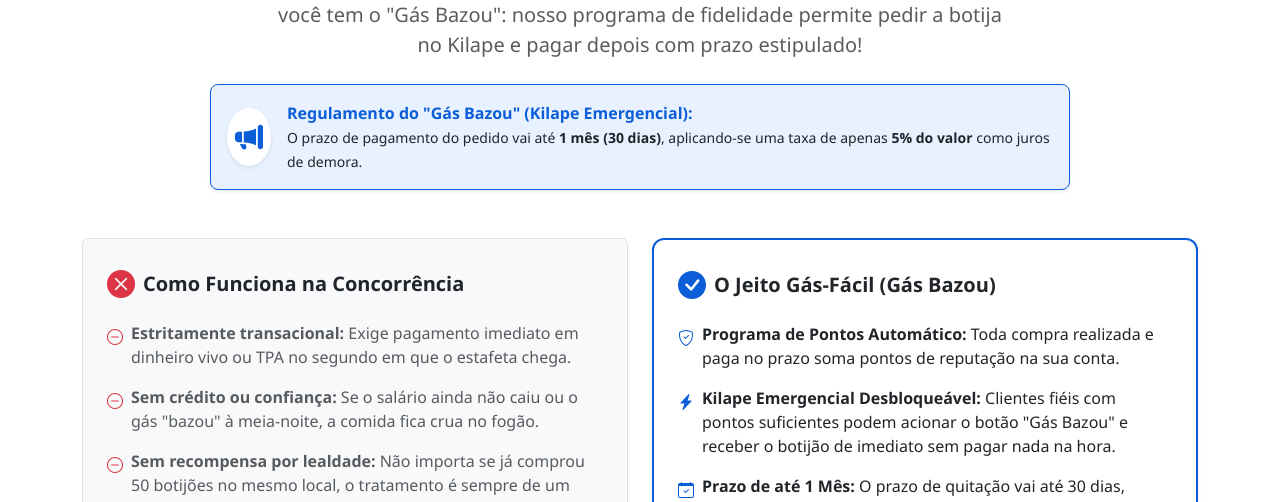
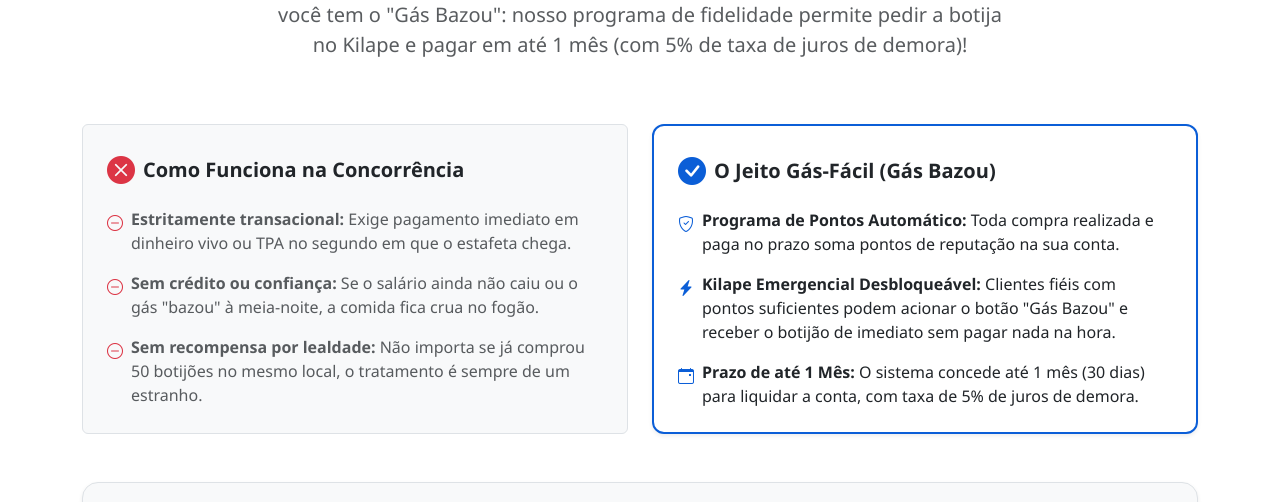
Before and after one commit to KatakiCodes/Gas-Facil, a plain HTML site: page src/index.html in a window 1280 px wide. Shown: the part 978-1480 px from the top of the page. Drawn offline with Linux system fonts and the light colour scheme.

Commit message:
refactor(ui): preservar layout original integrando informacoes de prazo e juros nos textos

```diff
--- a/src/index.html
+++ b/src/index.html
@@ -207,7 +207,7 @@
     <section id="diferencial-bazou" class="py-5 bg-white border-bottom">
       <div class="container">
         <!-- Cabeçalho da Seção -->
-        <div class="row justify-content-center text-center mb-4">
+        <div class="row justify-content-center text-center mb-5">
           <div class="col-lg-8">
             <span class="gf-badge-bazou d-inline-block mb-2">
               <i class="bi bi-star-fill me-1" aria-hidden="true"></i>Diferencial Único no Mercado
@@ -215,24 +215,9 @@
             <h2 class="h1 fw-bold text-dark">
               Acabou o gás no meio da refeição e estás sem saldo?
             </h2>
-            <p class="lead text-muted mb-0">
-              Nas outras plataformas, sem dinheiro na hora você não cozinha. No <strong>Gás-Fácil</strong> você tem o <strong>"Gás Bazou"</strong>: nosso programa de fidelidade permite pedir a botija no <strong>Kilape</strong> e pagar depois com prazo estipulado!
+            <p class="lead text-muted">
+              Nas outras plataformas, sem dinheiro na hora você não cozinha. No <strong>Gás-Fácil</strong> você tem o <strong>"Gás Bazou"</strong>: nosso programa de fidelidade permite pedir a botija no <strong>Kilape</strong> e pagar em até 1 mês (com 5% de taxa de juros de demora)!
             </p>
-          </div>
-        </div>
-
-        <!-- Anúncio de Condições Oficiais do Gás Bazou -->
-        <div class="card border-primary border-opacity-25 bg-primary-subtle p-3 rounded-3 shadow-sm mb-5 mx-auto" style="max-width: 860px;">
-          <div class="d-flex align-items-center gap-3">
-            <div class="p-2 bg-white rounded-circle text-primary shadow-sm">
-              <i class="bi bi-megaphone-fill fs-3"></i>
-            </div>
-            <div>
-              <strong class="text-primary d-block fs-6">Regulamento do "Gás Bazou" (Kilape Emergencial):</strong>
-              <span class="text-dark small">
-                O prazo de pagamento do pedido vai até <strong>1 mês (30 dias)</strong>, aplicando-se uma taxa de apenas <strong>5% do valor</strong> como juros de demora.
-              </span>
-            </div>
           </div>
         </div>
 
@@ -279,8 +264,8 @@
                   <span><strong>Kilape Emergencial Desbloqueável:</strong> Clientes fiéis com pontos suficientes podem acionar o botão "Gás Bazou" e receber o botijão de imediato sem pagar nada na hora.</span>
                 </li>
                 <li class="d-flex align-items-start gap-2">
-                  <i class="bi bi-calendar-check text-primary mt-1" aria-hidden="true"></i>
-                  <span><strong>Prazo de até 1 Mês:</strong> O prazo de quitação vai até 30 dias, aplicando-se apenas <strong>5% do valor como taxa de juros de demora</strong>.</span>
+                  <i class="bi bi-calendar-event text-primary mt-1" aria-hidden="true"></i>
+                  <span><strong>Prazo de até 1 Mês:</strong> O sistema concede até 1 mês (30 dias) para liquidar a conta, com taxa de 5% de juros de demora.</span>
                 </li>
               </ul>
             </div>
```
